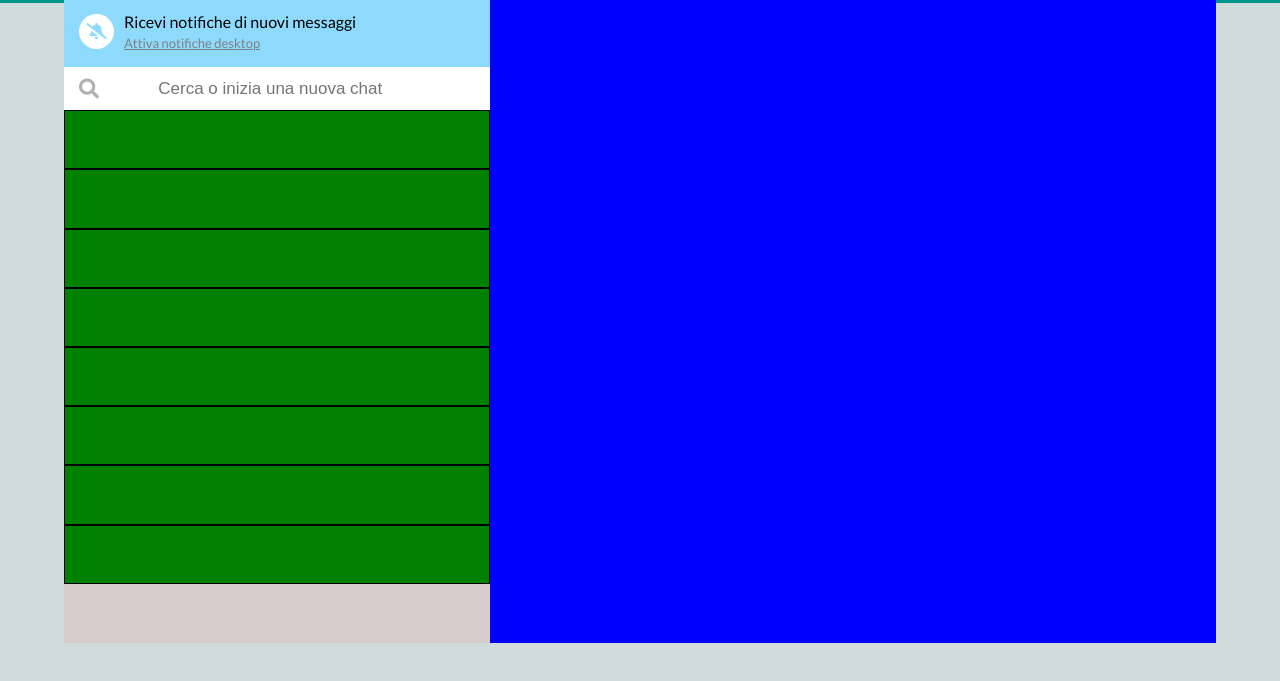
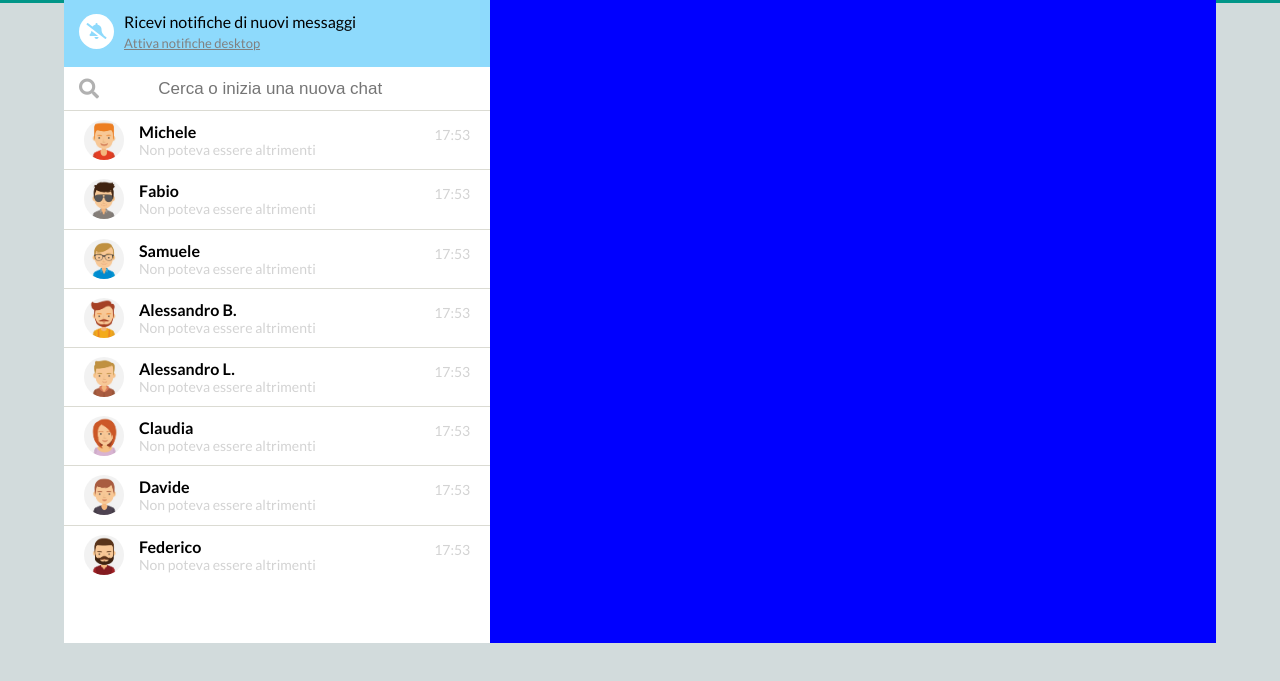
Before and after one commit to CarmineVitale/js-html-css-boolzap, a plain HTML site: page index.html in a window 1280 px wide. Shown: the part 117-798 px from the top of the page. Drawn offline with nearby package versions, Linux system fonts and the light colour scheme.

Commit message:
Parte sinistra completata

```diff
--- a/css/style.css
+++ b/css/style.css
@@ -10,6 +10,10 @@
 .u-flex-center {
     display: flex;
     justify-content: center;
+    align-items: center;
+}
+.u-flex-align-center {
+    display: flex;
     align-items: center;
 }
 img.user {
@@ -54,7 +58,6 @@ header {
     width: 100%;
 }
 .side-header {
-    align-items: center;
     justify-content: space-between;
     padding: 15px;
     border-right: 1px solid grey;
@@ -62,7 +65,6 @@ header {
 
 
 .notifications {
-    align-items: center;
     width: 100%;
     height: 10%;
     background: #8EDAFC;
@@ -89,7 +91,6 @@ header {
     width: 100%;
     height: 6%;
     background: white;
-    align-items: center;
     padding: 15px;
 }
 .search i {
@@ -112,17 +113,24 @@ header {
 .chat-list {
     width: 100%;
     height: 74%;
-    background: rgb(216, 204, 204);
+    background: white;
 }
 .contacts {
     width: 100%;
     height: calc(100% / 9);
-    background: green;
-    border: 1px solid black;
+    background: white;
+    border-top: 1px solid #DBDBD3;
+    padding: 15px 20px;
+    justify-content: space-between;
 }
+.user-chat {
+    margin-left: 15px;
+}
+.contacts p {
+    font-size: 14px;
+    color: lightgrey;
 
-
-
+}
 
 
 
--- a/index.html
+++ b/index.html
@@ -11,7 +11,7 @@
 <body class="u-flex-center">
 <div class="container u-flex">
     <div class="side">
-        <header class="side-header u-flex">
+        <header class="side-header u-flex-align-center">
             <div class="user-image">
                 <img class="user" src="img/avatar_io.jpg" alt="">
             </div>
@@ -21,26 +21,117 @@
                 <i class="fas fa-ellipsis-v"></i>
             </div>
         </header>
-        <div class="notifications u-flex">
+        <div class="notifications u-flex-align-center">
             <i class="fas fa-bell-slash"></i>
             <div class="desktop-notifications">
                 <p>Ricevi notifiche di nuovi messaggi</p>
                 <p>Attiva notifiche desktop</p>
             </div>
         </div>
-        <div class="search u-flex">
+        <div class="search u-flex-align-center">
             <i class="fas fa-search"></i>
             <input type="text" placeholder="Cerca o inizia una nuova chat">
         </div>
         <div class="chat-list">
-            <div class="contacts"></div>
-            <div class="contacts"></div>
-            <div class="contacts"></div>
-            <div class="contacts"></div>
-            <div class="contacts"></div>
-            <div class="contacts"></div>
-            <div class="contacts"></div>
-            <div class="contacts"></div>
+            <div class="contacts u-flex">
+                <div class="u-flex-align-center">
+                    <img class="user" src="img/avatar_1.jpg" alt="">
+                    <div class="user-chat">
+                    <h4>Michele</h4>
+                    <p>Non poteva essere altrimenti</p>
+                    </div>
+                </div>
+                <div>
+                    <p>17:53</p>
+                </div>
+            </div>
+            <div class="contacts u-flex">
+                <div class="u-flex-align-center">
+                    <img class="user" src="img/avatar_2.jpg" alt="">
+                    <div class="user-chat">
+                    <h4>Fabio</h4>
+                    <p>Non poteva essere altrimenti</p>
+                    </div>
+                </div>
+                <div>
+                    <p>17:53</p>
+                </div>
+            </div>
+
+
+
+            <div class="contacts u-flex">
+                <div class="u-flex-align-center">
+                    <img class="user" src="img/avatar_3.jpg" alt="">
+                    <div class="user-chat">
+                    <h4>Samuele</h4>
+                    <p>Non poteva essere altrimenti</p>
+                    </div>
+                </div>
+                <div>
+                    <p>17:53</p>
+                </div>
+            </div>
+            <div class="contacts u-flex">
+                <div class="u-flex-align-center">
+                    <img class="user" src="img/avatar_4.jpg" alt="">
+                    <div class="user-chat">
+                    <h4>Alessandro B.</h4>
+                    <p>Non poteva essere altrimenti</p>
+                    </div>
+                </div>
+                <div>
+                    <p>17:53</p>
+                </div>
+            </div>
+            <div class="contacts u-flex">
+                <div class="u-flex-align-center">
+                    <img class="user" src="img/avatar_5.jpg" alt="">
+                    <div class="user-chat">
+                    <h4>Alessandro L.</h4>
+                    <p>Non poteva essere altrimenti</p>
+                    </div>
+                </div>
+                <div>
+                    <p>17:53</p>
+                </div>
+            </div>
+            <div class="contacts u-flex">
+                <div class="u-flex-align-center">
+                    <img class="user" src="img/avatar_6.jpg" alt="">
+                    <div class="user-chat">
+                    <h4>Claudia</h4>
+                    <p>Non poteva essere altrimenti</p>
+                    </div>
+                </div>
+                <div>
+                    <p>17:53</p>
+                </div>
+            </div>
+            <div class="contacts u-flex">
+                <div class="u-flex-align-center">
+                    <img class="user" src="img/avatar_7.jpg" alt="">
+                    <div class="user-chat">
+                    <h4>Davide</h4>
+                    <p>Non poteva essere altrimenti</p>
+                    </div>
+                </div>
+                <div>
+                    <p>17:53</p>
+                </div>
+            </div>
+            <div class="contacts u-flex">
+                <div class="u-flex-align-center">
+                    <img class="user" src="img/avatar_8.jpg" alt="">
+                    <div class="user-chat">
+                    <h4>Federico</h4>
+                    <p>Non poteva essere altrimenti</p>
+                    </div>
+                </div>
+                <div>
+                    <p>17:53</p>
+                </div>
+            </div>
         </div>
     </div>
     <div class="main-content">
```
